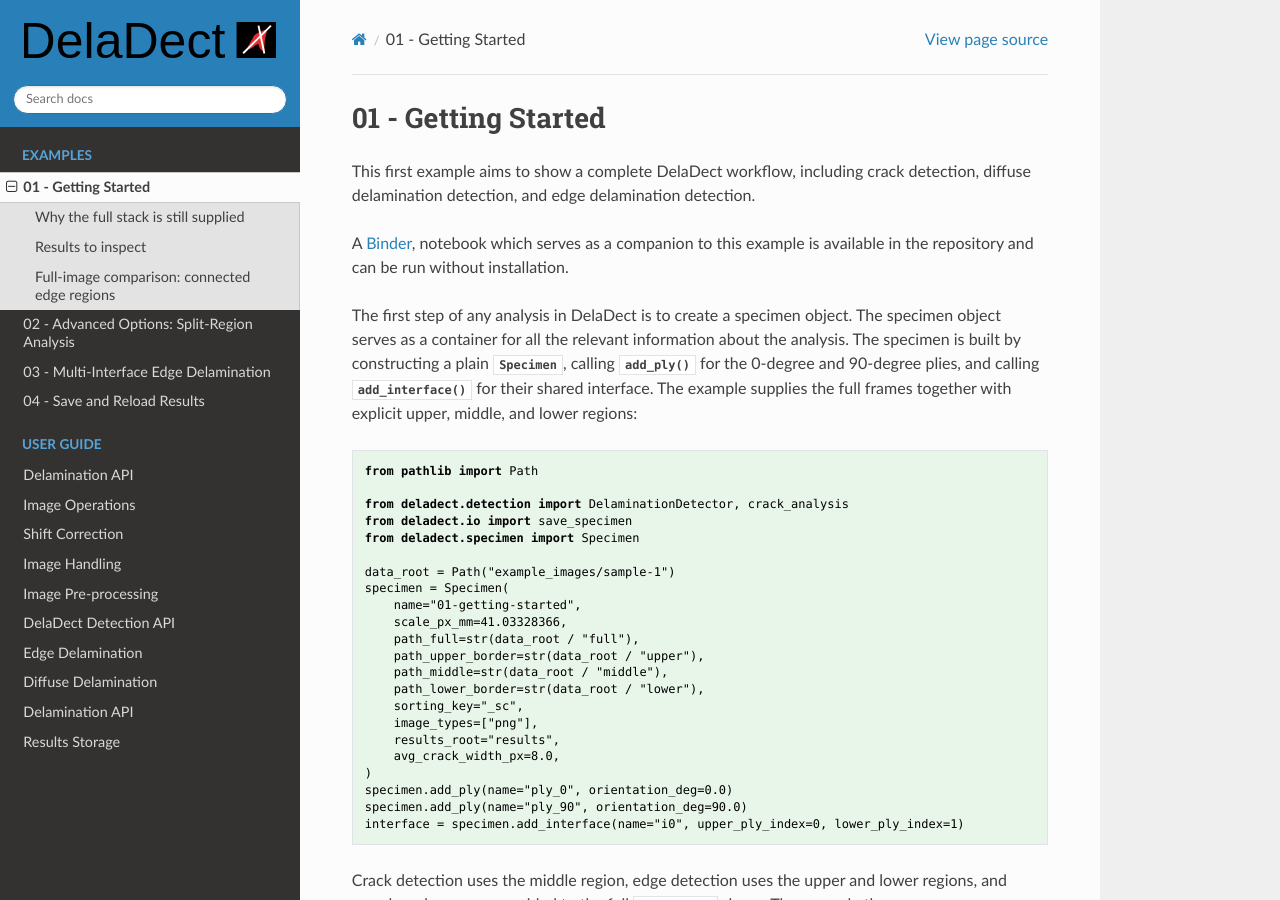
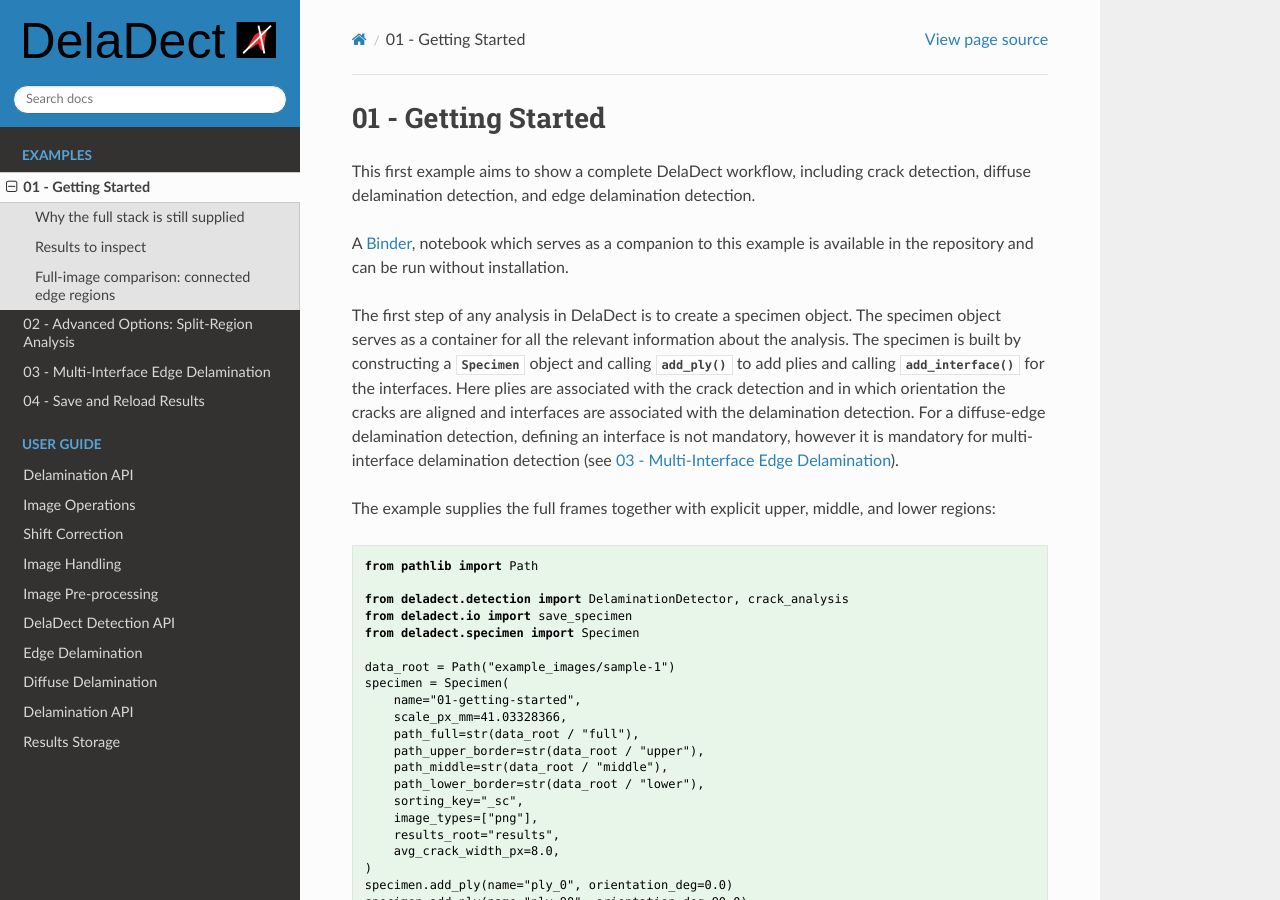
Before and after one commit to VascoPires/DelaDect, a Sphinx documentation site: the page built from docs/source/examples/getting_started.rst, in a window 1280 px wide and 900 px high. Built offline with Sphinx 7.4.7 and the Read the Docs theme 3.1.0, drawn with Linux system fonts in a browser that asks for light colours.

Commit message:
Update getting_started.rst

```diff
--- a/docs/source/examples/getting_started.rst
+++ b/docs/source/examples/getting_started.rst
@@ -11,11 +11,16 @@ without installation.
 
 The first step of any analysis in DelaDect is to create a specimen object. The specimen
 object serves as a container for all the relevant information about the analysis.
-The specimen is built by constructing a plain
-:class:`~deladect.specimen.Specimen`, calling
-:meth:`~deladect.specimen.Specimen.add_ply` for the 0-degree and 90-degree
-plies, and calling :meth:`~deladect.specimen.Specimen.add_interface` for their
-shared interface. The example supplies the full frames together with explicit
+The specimen is built by constructing a
+:class:`~deladect.specimen.Specimen` object and calling
+:meth:`~deladect.specimen.Specimen.add_ply` to add plies and calling
+:meth:`~deladect.specimen.Specimen.add_interface` for the interfaces.
+Here plies are associated with the crack detection and in which orientation
+the cracks are aligned and interfaces are associated with the delamination detection.
+For a diffuse-edge delamination detection, defining an interface is not mandatory, however
+it is mandatory for multi-interface delamination detection (see :doc:`delamination_multi_interface`).
+
+The example supplies the full frames together with explicit
 upper, middle, and lower regions:
 
 .. code-block:: python
```
